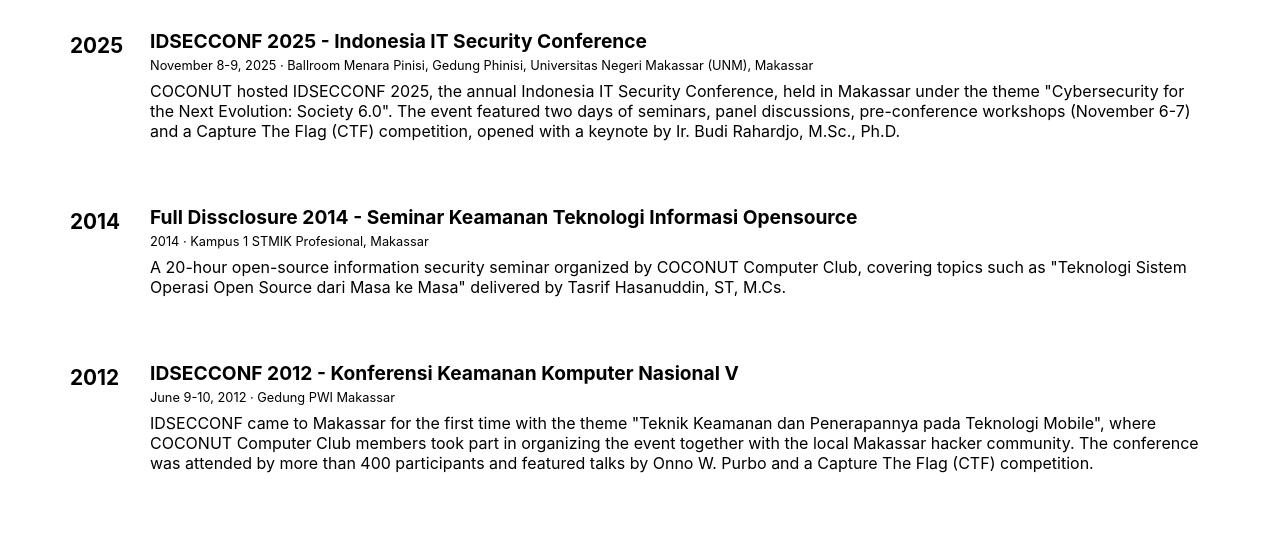
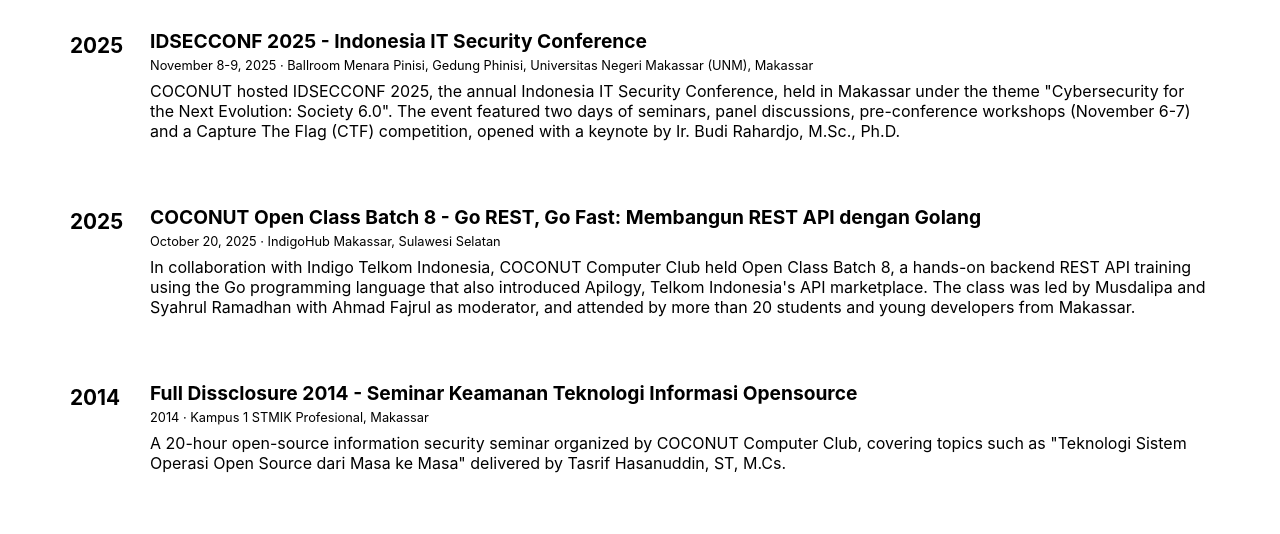
Before and after one commit to kelapa148/web, a Gatsby site: page /events in a window 1280 px wide. Shown: the part 218-752 px from the top of the page. Built offline with nearby package versions, Linux system fonts and the light colour scheme; Gatsby itself is replaced by a stand-in of ours.

Commit message:
Add COCONUT Open Class Batch 8 event and remove event links

```diff
--- a/_data/events.yml
+++ b/_data/events.yml
@@ -3,16 +3,18 @@
   date: "November 8-9, 2025"
   venue: "Ballroom Menara Pinisi, Gedung Phinisi, Universitas Negeri Makassar (UNM), Makassar"
   description: "COCONUT hosted IDSECCONF 2025, the annual Indonesia IT Security Conference, held in Makassar under the theme \"Cybersecurity for the Next Evolution: Society 6.0\". The event featured two days of seminars, panel discussions, pre-conference workshops (November 6-7) and a Capture The Flag (CTF) competition, opened with a keynote by Ir. Budi Rahardjo, M.Sc., Ph.D."
-  url: https://2025.idsecconf.org/
+- title: "COCONUT Open Class Batch 8 - Go REST, Go Fast: Membangun REST API dengan Golang"
+  year: 2025
+  date: "October 20, 2025"
+  venue: "IndigoHub Makassar, Sulawesi Selatan"
+  description: "In collaboration with Indigo Telkom Indonesia, COCONUT Computer Club held Open Class Batch 8, a hands-on backend REST API training using the Go programming language that also introduced Apilogy, Telkom Indonesia's API marketplace. The class was led by Musdalipa and Syahrul Ramadhan with Ahmad Fajrul as moderator, and attended by more than 20 students and young developers from Makassar."
 - title: "Full Dissclosure 2014 - Seminar Keamanan Teknologi Informasi Opensource"
   year: 2014
   date: "2014"
   venue: "Kampus 1 STMIK Profesional, Makassar"
   description: "A 20-hour open-source information security seminar organized by COCONUT Computer Club, covering topics such as \"Teknologi Sistem Operasi Open Source dari Masa ke Masa\" delivered by Tasrif Hasanuddin, ST, M.Cs."
-  url: https://web.facebook.com/events/740759875968907
 - title: "IDSECCONF 2012 - Konferensi Keamanan Komputer Nasional V"
   year: 2012
   date: "June 9-10, 2012"
   venue: "Gedung PWI Makassar"
   description: "IDSECCONF came to Makassar for the first time with the theme \"Teknik Keamanan dan Penerapannya pada Teknologi Mobile\", where COCONUT Computer Club members took part in organizing the event together with the local Makassar hacker community. The conference was attended by more than 400 participants and featured talks by Onno W. Purbo and a Capture The Flag (CTF) competition."
-  url: https://2012.idsecconf.org/
--- a/src/components/event-link.js
+++ b/src/components/event-link.js
@@ -7,20 +7,7 @@
     <div className="timeline-item">
       <div className="timeline-year">{event.year}</div>
       <div className="timeline-content">
-        <h2 className="event-title">
-          {event.url ? (
-            <a
-              href={event.url}
-              target="_blank"
-              rel="noopener noreferrer"
-              className="post-link"
-            >
-              {event.title}
-            </a>
-          ) : (
-            event.title
-          )}
-        </h2>
+        <h2 className="event-title">{event.title}</h2>
         <div className="event-meta">{meta}</div>
         <p className="event-description">{event.description}</p>
       </div>
--- a/src/pages/events.js
+++ b/src/pages/events.js
@@ -49,7 +49,6 @@
           date
           venue
           description
-          url
         }
       }
     }
```
